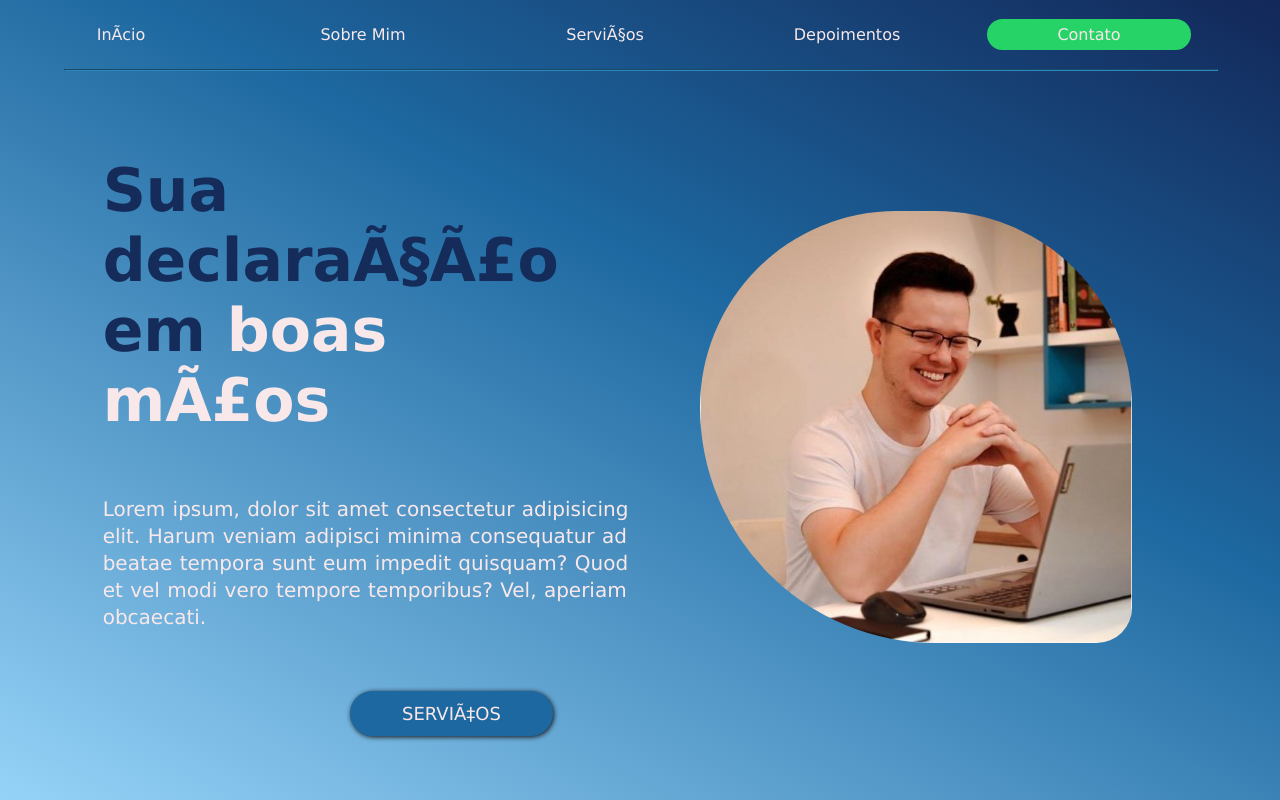
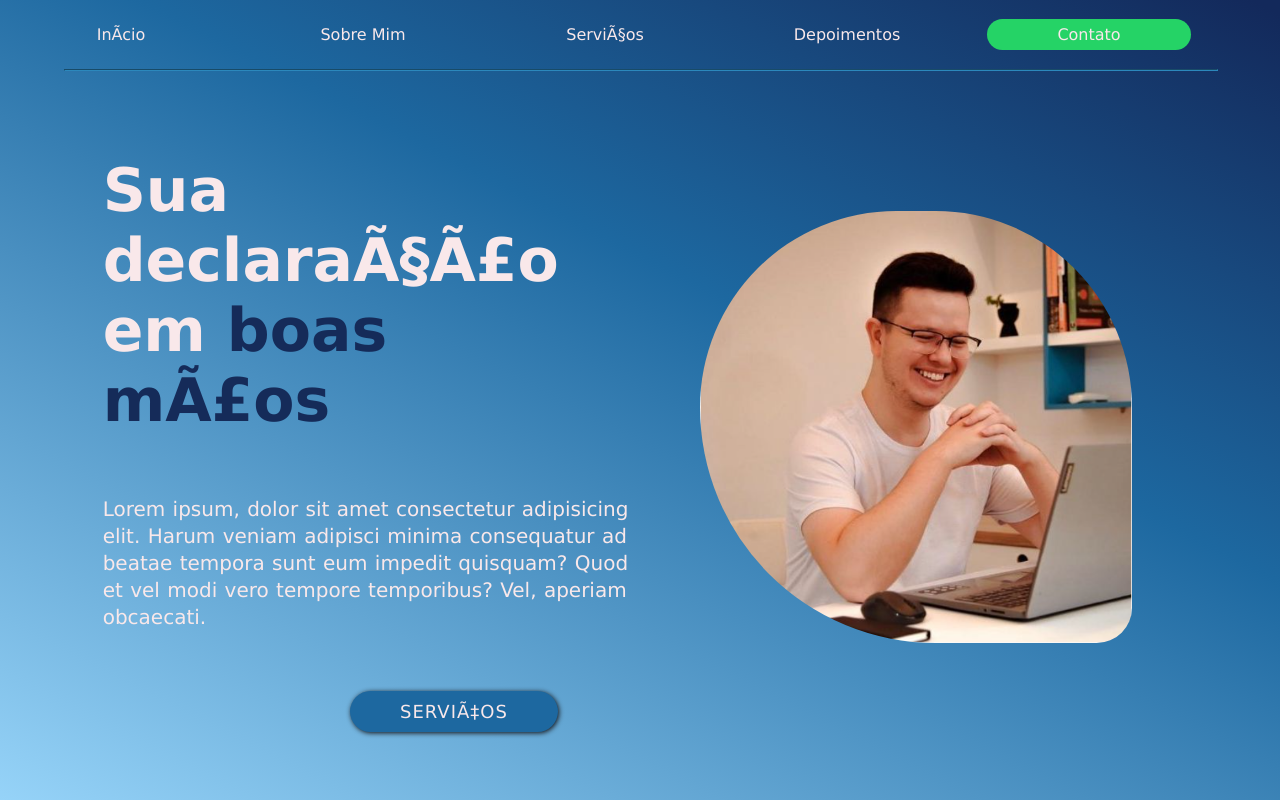
Before and after one commit to icarso/projetoContadorTom, a plain HTML site: page index.html in a window 1280 px wide. Shown: the top 800 px of the page. Drawn offline with Linux system fonts and the light colour scheme.

Commit message:
Melhorias no título principal e botão serviços

```diff
--- a/index.html
+++ b/index.html
@@ -24,7 +24,7 @@
             <!-- Main page -->
             <div class="mainPage">
                     <section class="texto">
-                        <h1>Sua declaração <br>em <span id="boas_maos">boas mãos</h1>
+                        <h1><span id="destaque">Sua declaração <br>em</span> boas mãos</h1>
                         <div class="paragrafo">
                             <p>Lorem ipsum, dolor sit amet consectetur adipisicing elit. Harum veniam adipisci minima consequatur ad beatae tempora sunt eum impedit quisquam? Quod et vel modi vero tempore temporibus? Vel, aperiam obcaecati.</p>
                         </div>
--- a/style.css
+++ b/style.css
@@ -19,6 +19,7 @@ body{
     background: -webkit-linear-gradient(207deg, #13295b 1%, #1d68a0 40%, #96d3f8 100%);
     background: linear-gradient(207deg, #13295b 1%, #1d68a0 40%, #96d3f8 100%);
     height: 100vh;
+    color:#F9E8EA;
 }
 
 ul{
@@ -55,7 +56,6 @@ li{
     color: #F9E8EA;
 }
 
-
 hr {
     margin: 4em;
     width: 90%;
@@ -82,7 +82,7 @@ h1 {
     margin-bottom: 61px;
 }
 
-#boas_maos{
+#destaque{
     color: #F9E8EA;
 }
 
@@ -101,17 +101,18 @@ h1 {
     color: #F9E8EA;
     background-color: #1d68a0;
     font-size: 18px;
-    border: 2px solid #1d68a0;
+    border: 2px double #1d68a0;
     box-shadow: 1px 1px 5px 0px #131012;
     border-radius: 25px;
     position: absolute;
     left: 350px;
     transition: all 0.2s;
+    border:medium;
+    letter-spacing: 1px;
 }
 
 #button_servicos:hover {
     background-color: #2C88BC;
-    border: 2px solid #2C88BC;
 }
 
 #foto {
```
